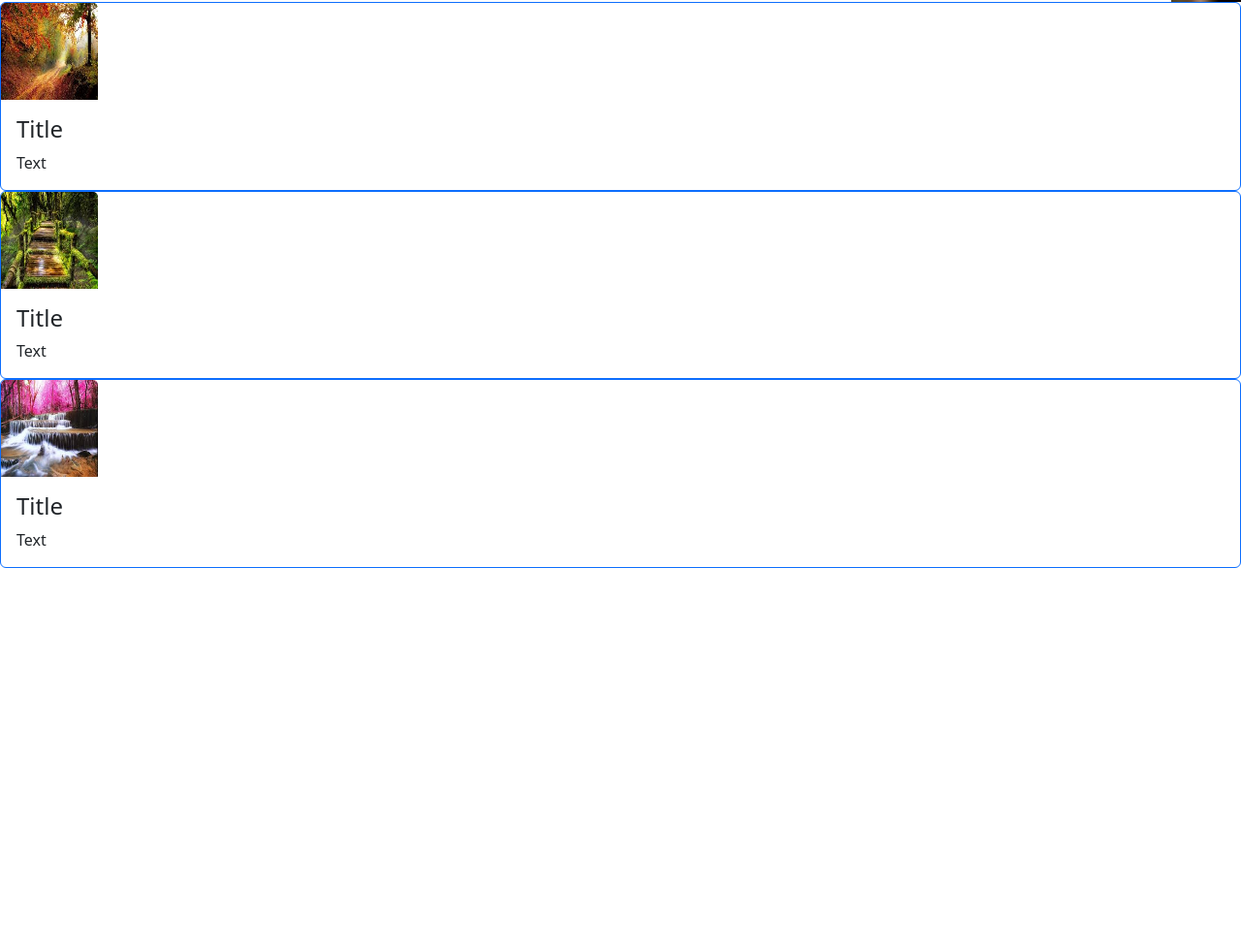
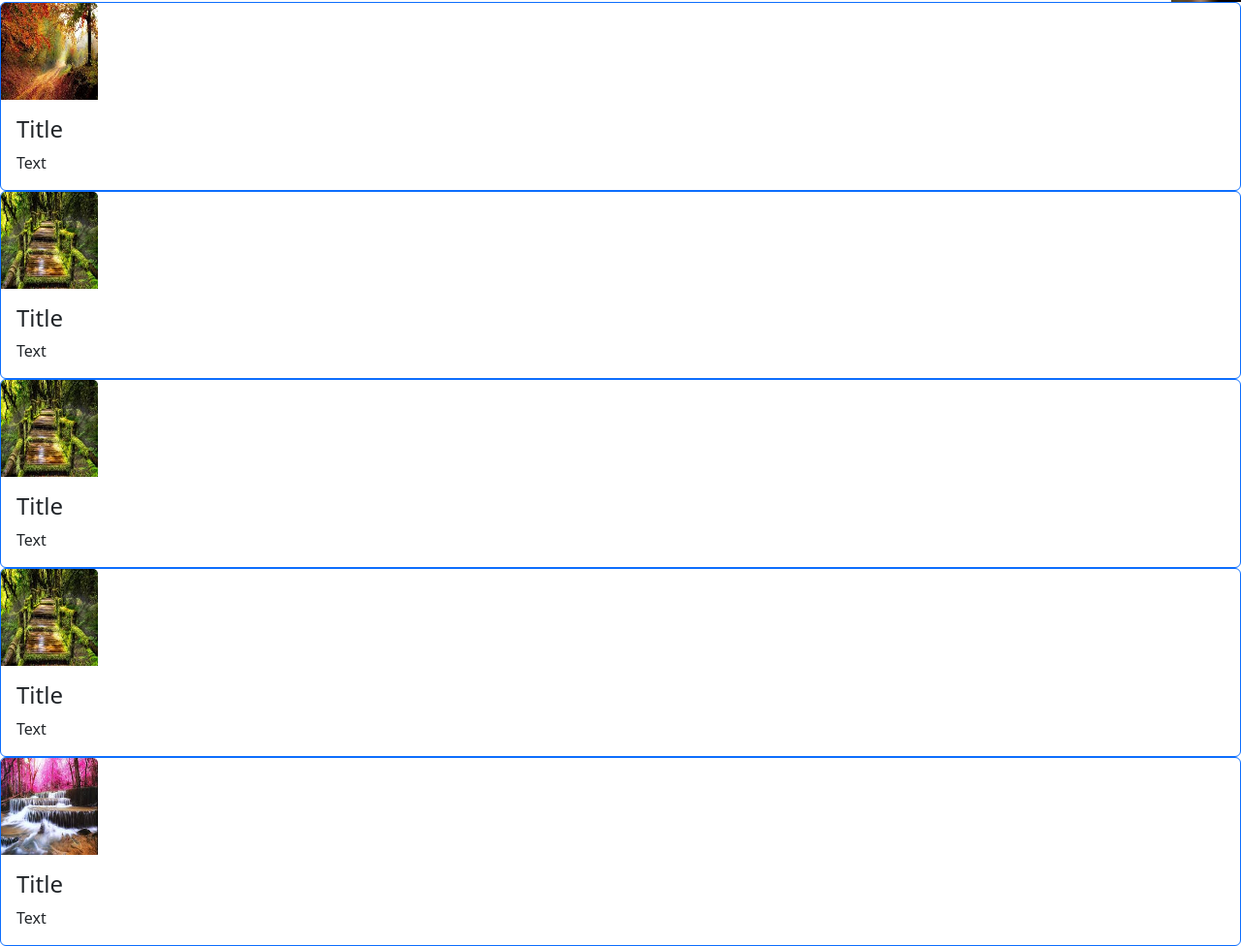
Before and after one commit to shabbirproject/nationalPark, a plain HTML site: page index.html in a window 1280 px wide. Shown: the part 906-1882 px from the top of the page at 97% size. Before the commit the page ends 1492 px from the top, so only its background shows below. Drawn offline with nearby package versions, Linux system fonts and the light colour scheme.

Commit message:
add some card

```diff
--- a/index.html
+++ b/index.html
@@ -178,6 +178,27 @@
     </div>
 
 
+
+    <div
+    class="card border-primary"
+  >
+    <img class="card-img-top" src="images/n2.jfif" alt="Title" style="height: 100px;width: 100px;"/>
+    <div class="card-body">
+        <h4 class="card-title">Title</h4>
+        <p class="card-text">Text</p>
+    </div>
+  </div>
+
+  <div
+  class="card border-primary"
+>
+  <img class="card-img-top" src="images/n2.jfif" alt="Title" style="height: 100px;width: 100px;"/>
+  <div class="card-body">
+      <h4 class="card-title">Title</h4>
+      <p class="card-text">Text</p>
+  </div>
+</div>
+
     <div
     class="card border-primary"
   >
```
